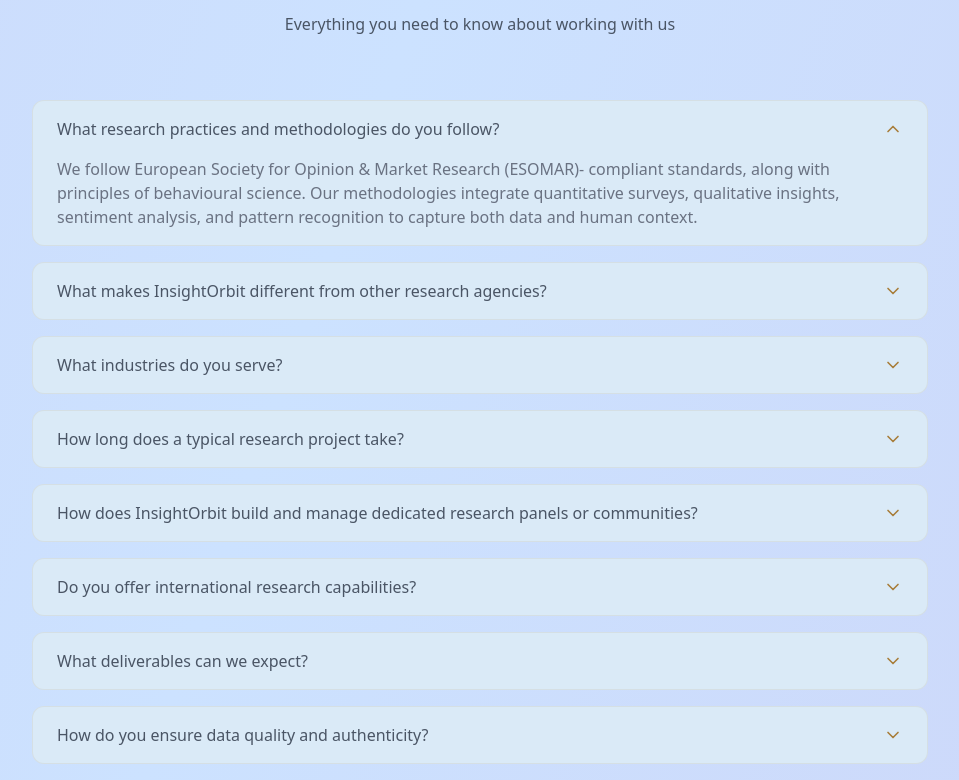
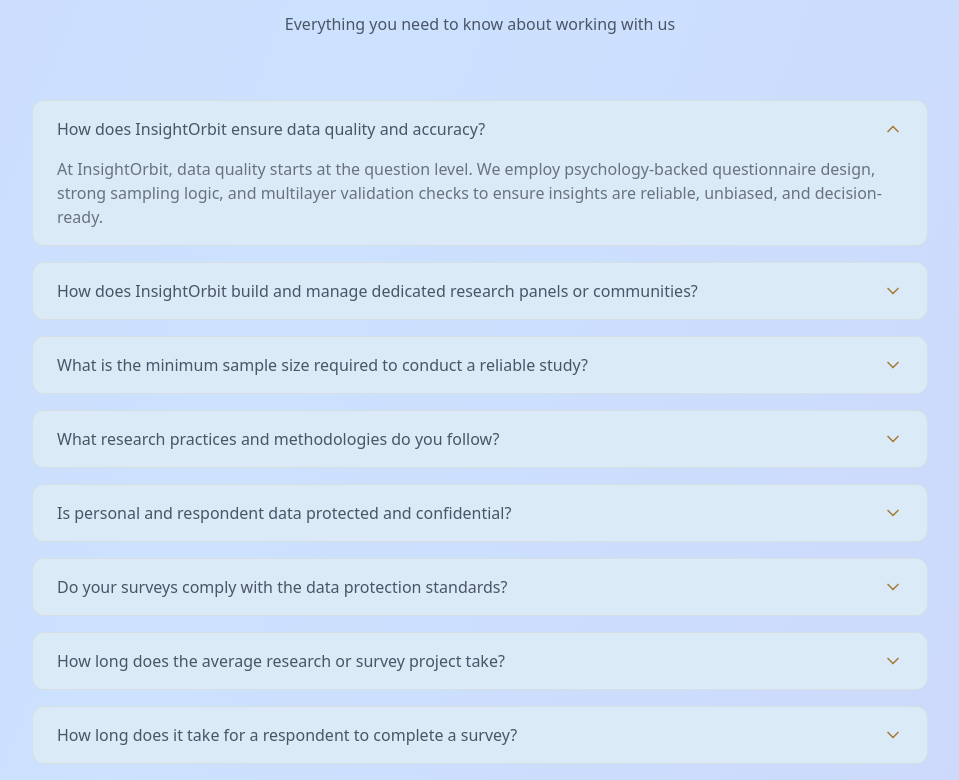
Before and after one commit to insightorbit11/InsightOrbit, a React (Vite) app: page / in a window 1280 px wide. Shown: the part 1972-2752 px from the top of the page, without its empty margins (160-1119 px from the left). Built offline with nearby package versions, Linux system fonts and the light colour scheme.

Commit message:
changed faqs

```diff
--- a/src/pages/Homepage.tsx
+++ b/src/pages/Homepage.tsx
@@ -262,56 +262,48 @@
 
   const faqs = [
     {
-      q: "What research practices and methodologies do you follow?",
-      a: "We follow European Society for Opinion & Market Research (ESOMAR)- compliant standards, along with principles of behavioural science. Our methodologies integrate quantitative surveys, qualitative insights, sentiment analysis, and pattern recognition to capture both data and human context.",
-    },
-    {
-      q: "What makes InsightOrbit different from other research agencies?",
-      a: "We don't just collect data—we uncover human truths. By blending behavioral psychology with advanced research design, we transform raw responses into strategic clarity. Our focus is on emotions, motivations, and unspoken expectations, not just numbers.",
-    },
-    {
-      q: "What industries do you serve?",
-      a: "We work across diverse sectors including retail, technology, healthcare, finance, education, and consumer goods. Our human-centric approach adapts to any industry where understanding customer behavior drives success.",
-    },
-    {
-      q: "How long does a typical research project take?",
-      a: "Project timelines vary based on scope and complexity. Simple surveys may take 2-3 weeks, while comprehensive studies with deep analysis can span 6-8 weeks. We provide clear timelines during initial consultation.",
+      q: "How does InsightOrbit ensure data quality and accuracy?",
+      a: "At InsightOrbit, data quality starts at the question level. We employ psychology-backed questionnaire design, strong sampling logic, and multilayer validation checks to ensure insights are reliable, unbiased, and decision-ready.",
     },
     {
       q: "How does InsightOrbit build and manage dedicated research panels or communities?",
       a: "InsightOrbit builds dedicated research panels and communities where your target audience can share opinions, ideas, and experiences in a structured digital environment, enabling deeper and continuous insights. We follow a simple philosophy: genuine panelists lead to quality responses, as authentic input from real participants is essential for generating reliable data and actionable insights. Through rigorous screening and high-quality recruitment sources, we ensure diverse and credible panel representation across multiple demographic and population segments. We also foster a rewarding panel experience through engaging interactions, innovative incentives, and meaningful participation opportunities.",
     },
     {
-      q: "Do you offer international research capabilities?",
-      a: "Yes! We design multilingual questionnaires and conduct research across global markets, ensuring cultural nuances are captured accurately for meaningful insights.",
+      q: "What is the minimum sample size required to conduct a reliable study?",
+      a: "Sample size varies based on your goals, target audience, and market scope. We recommend statistically valid sample sizes that strike a balance between accuracy and efficiency, ensuring insights are meaningful without collecting excess data.",
     },
     {
-      q: "What deliverables can we expect?",
-      a: "You'll receive comprehensive reports with data visualizations, executive summaries, behavioral insights, predictive analysis, and prioritized action recommendations—all designed to drive strategic decision-making.",
+      q: "What research practices and methodologies do you follow?",
+      a: "We follow European Society for Opinion & Market Research (ESOMAR)- compliant standards, along with principles of behavioural science. Our methodologies integrate quantitative surveys, qualitative insights, sentiment analysis, and pattern recognition to capture both data and human context.",
     },
     {
-      q: "How do you ensure data quality and authenticity?",
-      a: "We employ rigorous validation protocols, behavioral screening, and advanced analytics to filter noise and ensure authentic responses. Our methodology is grounded in psychological principles for maximum reliability.",
+      q: "Is personal and respondent data protected and confidential?",
+      a: "Yes. Respondent privacy and data protection are fundamental to our research practices. All participant information is anonymised and securely stored. InsightOrbit never sells, shares, or discloses respondent data, ensuring strict confidentiality and ethical handling at every stage of the research process.",
     },
     {
-      q: "In what ways does InsightOrbit differ from other market research companies?",
-      a: "Traditional firms deliver data. InsightOrbit delivers clarity. We are not just a survey company. We are a psychological market readiness engine. We help founders, brands, and enterprises: Launch new products, validate market fit, understand behavioural triggers and identify early adopters.",
+      q: "Do your surveys comply with the data protection standards?",
+      a: "Yes, our practices for research are in line with laws related to data protection and guidelines on ethical research. Consent, transparency, and respondent dignity are cornerstones of every InsightOrbit study",
+    },
+    {
+      q: "How long does the average research or survey project take?",
+      a: "Project timelines vary by scope and complexity. Most surveys are completed within 4–6 weeks, including design, data collection, analysis report, and strategic recommendations.",
+    },
+    {
+      q: "How long does it take for a respondent to complete a survey?",
+      a: "Attention and time are respected with our surveys. Most questionnaires take 5–10 minutes to avoid respondent fatigue, making it encouraging while capturing depth and clarity.",
+    },
+    {
+      q: "Why do people participate in an InsightOrbit survey?",
+      a: "We design surveys that are engaging, respectful of respondents’ time, and meaningful in purpose. Participants feel valued because their opinions directly contribute to shaping better products, services, and experiences for the wider community.",
     },
     {
       q: "How does InsightOrbit address the cultural and linguistic diversity of India?",
       a: "We create questionnaires that are easy to understand and culturally aware. Our process takes into account India's diverse behaviours. This way, we ensure that the insights we gather are relevant to local contexts while also being useful across the country.",
     },
     {
-      q: "How long does it take for a respondent to complete a survey?",
-      a: "Attention and time are respected with our surveys. Most questionnaires take 5–10 minutes to avoid respondent fatigue, making it encouraging while capturing depth and clarity.",
-    },
-    {
-      q: "How long does the average research or survey project take?",
-      a: "Project timelines vary by scope and complexity. Most surveys are completed within 4–6 weeks, including design, data collection, analysis report, and strategic recommendations.",
-    },
-    {
-      q: "Is personal and respondent data protected and confidential?",
-      a: "Yes. Respondent privacy and data protection are fundamental to our research practices. All participant information is anonymised and securely stored. InsightOrbit never sells, shares, or discloses respondent data, ensuring strict confidentiality and ethical handling at every stage of the research process.",
+      q: "In what ways does InsightOrbit differ from other market research companies?",
+      a: "Traditional firms deliver data. InsightOrbit delivers clarity. We are not just a survey company. We are a psychological market readiness engine. We help founders, brands, and enterprises: Launch new products, validate market fit, understand behavioural triggers and identify early adopters.",
     },
   ];
 
@@ -335,7 +327,7 @@
   return (
     <>
       <SEO
-        title="Home - Transform Data into Human Truths"
+        title="Insight Elevated. Emotions Understood."
         description="We don't just collect data—we uncover human truths. By blending behavioral psychology with advanced research design, we transform raw responses into strategic clarity."
         keywords="market research, consumer insights, behavioral psychology, data analytics, survey design, business intelligence, growth strategy"
         canonical="/"
```
